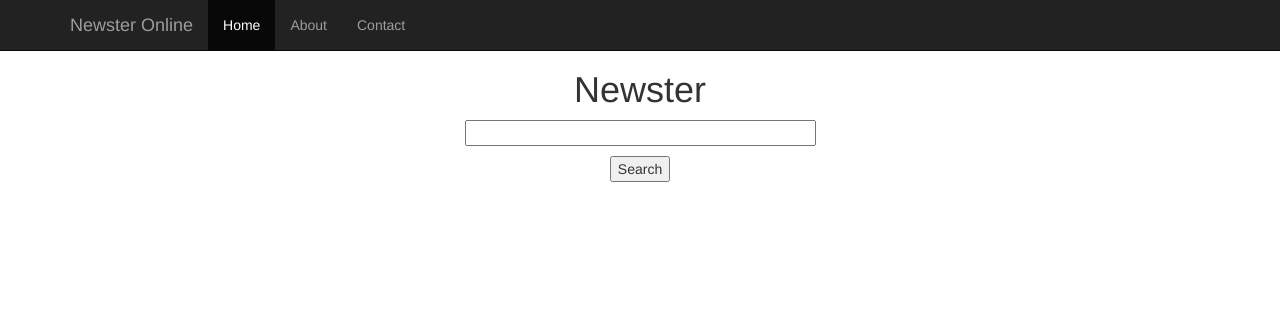
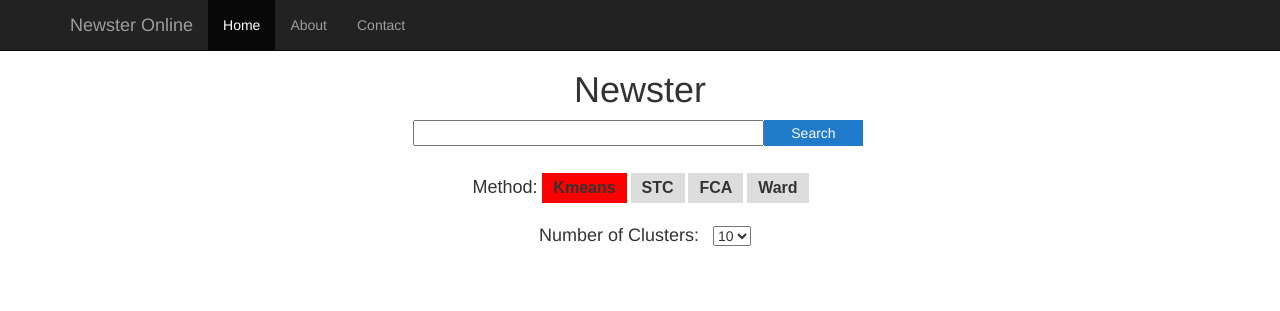
Before and after one commit to abramovd/Newster-Online, a Flask app: page / in a window 1280 px wide. Shown: the top 311 px of the page. Run offline with Flask 2, Linux system fonts and the light colour scheme; parts of the project's set-up code (start-up, migrations or seed data) failed here and were passed over; some libraries are stand-ins or nearby versions.

Commit message:
working base prototype

```diff
--- a/app/forms.py
+++ b/app/forms.py
@@ -1,6 +1,9 @@
 from flask.ext.wtf import Form
-from wtforms import StringField
+from wtforms import StringField, RadioField
 from wtforms.validators import DataRequired
 
 class SearchForm(Form):
-    search = StringField('search', validators=[DataRequired()])
+    search = StringField('search', validators = [DataRequired()])
+    #radio = RadioField('radio', validators = [DataRequired()], choices = [
+    #                ('KMeans', 'K-Means'), ('Ward', 'Ward'), ('FCA', 'FCA'),
+    #                ('STC', 'STC')])
--- a/app/static/starter-template.css
+++ b/app/static/starter-template.css
@@ -5,3 +5,32 @@ body {
   padding: 40px 15px;
   text-align: center;
 }
+
+.radio-toolbar input[type="radio"] {
+    display:none;
+}
+
+.radio-toolbar label {
+    display:inline-block;
+    background-color:#ddd;
+    padding:4px 11px;
+    font-family:Arial;
+    font-size:16px;
+}
+
+.radio-toolbar input[type="radio"]:checked + label {
+    background-color:red;
+}
+
+.search input[type="submit"] {
+                position:relative;
+                padding:1px 25px;
+                left:-4px;
+                border:2px solid #207cca;
+                background-color:#207cca;
+                color:#fafafa;
+}
+.search input[type="submit"]:hover  {
+                background-color:#fafafa;
+                color:#207cca;
+}
--- a/app/templates/index.html
+++ b/app/templates/index.html
@@ -2,10 +2,36 @@
 {% block content %}
     <h1>Newster</h1>
     <form action="{{ url_for('search') }}" method="post" name="search">
+    <div class = 'search'>
       {{ g.search_form.hidden_tag() }}
-      <p>
           {{ g.search_form.search(size=40) }}
-      </p>
-      <p><input type="submit" value="Search"></p>
+      <input type="submit" value = 'Search'>
+    </div>
+    <br>
+      				<div class = "radio-toolbar" id = "rad">
+      				<label style = "background-color:white; padding:2px 1px;"> <h4>Method:</h4> </label>
+                    <input type="radio" id = "kmeans" name="algorithm" value="kmeans" checked required>
+                    <label for = 'kmeans'> Kmeans </label>
+                    </input>
+                    <input type="radio" id = "stc" name = "algorithm" value="stc">
+                    <label for = 'stc'> STC </label>
+                    </input>
+                    <input type="radio" id = "fca" name = "algorithm" value="fca">
+                    <label for = 'fca'> FCA </label>
+                    </input>
+                    <input type="radio" id = "ward" name = "algorithm" value="ward">
+                    <label for = 'ward'> Ward </label>
+                    </input>
+                </div>
+                <div class = "select">
+                <label style = "background-color:white; padding:2px 10px;"> <h4> Number of Clusters: </h4> </label>
+                <select name = "clusters">
+                {%for i in range(20)%}
+                <option value="{{i + 1}}" {% if i == 9 %} selected {%endif%}>
+                {{i + 1}}
+                </option>
+                {%endfor%}
+                </select>
+                </div>
     </form>
 {% endblock %}
--- a/app/views.py
+++ b/app/views.py
@@ -1,5 +1,5 @@
 from app import app
-from flask import render_template, g, redirect, url_for
+from flask import render_template, g, redirect, url_for, request
 from forms import SearchForm
 
 @app.route('/')
@@ -14,33 +14,36 @@ def index():
 def before_request():
     g.search_form = SearchForm()
 
+
 @app.route('/search', methods=['POST'])
 def search():
     if not g.search_form.validate_on_submit():
         return redirect(url_for('index'))
-    return redirect(url_for('search_results', query=g.search_form.search.data))
+    try:
+        method = request.form['algorithm']
+        n_clusters = request.form['clusters']
+    except:
+        return redirect(url_for('index'))
+    return redirect(url_for('search_results', method = method, n_clusters = n_clusters, query=g.search_form.search.data))
 
-
-@app.route('/search_results/<query>')
-def search_results(query):
+@app.route('/search_results/<query>?=<method>?=<n_clusters>')
+def search_results(method, n_clusters, query):
     from tools.newster.base import Newster
     from tools.newster.config import api_urls, api_keys
-    titles = []
-    links = []
-    snippets = []
-    titles = []
-    sources = []
-    clusters = {}
-    n_clusters = 7
     try:
         newster = Newster(api_urls, api_keys, query)
         snippets = newster.get_snippets()
         titles = newster.get_titles()
         links = newster.get_links()
         sources = newster.get_sources()
-        clusters = newster.find_clusters(method = 'fca', n_clusters = n_clusters)
+        clusters = newster.find_clusters(method = method, n_clusters = int(n_clusters))
     except:
-        pass
+        titles = []
+        links = []
+        snippets = []
+        titles = []
+        sources = []
+        clusters = {}
     return render_template("search_results.html",
                            title='Search Results',
                            query = query,
@@ -49,4 +52,5 @@ def search_results(query):
                            clusters = clusters,
                            links = links,
                            sources = sources,
-                           n_clusters = n_clusters)
+                           n_clusters = int(n_clusters),
+                           method = method)
```
Also changed, not shown: app/templates/search_results.html (+42 -7 lines).
